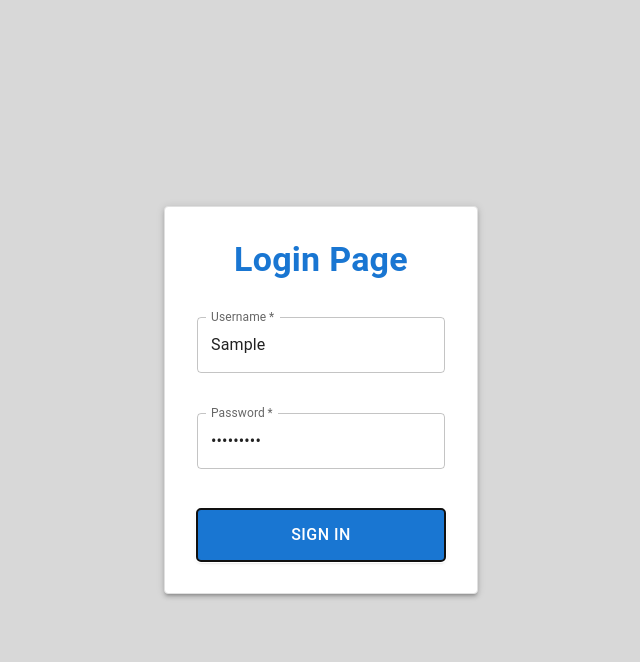
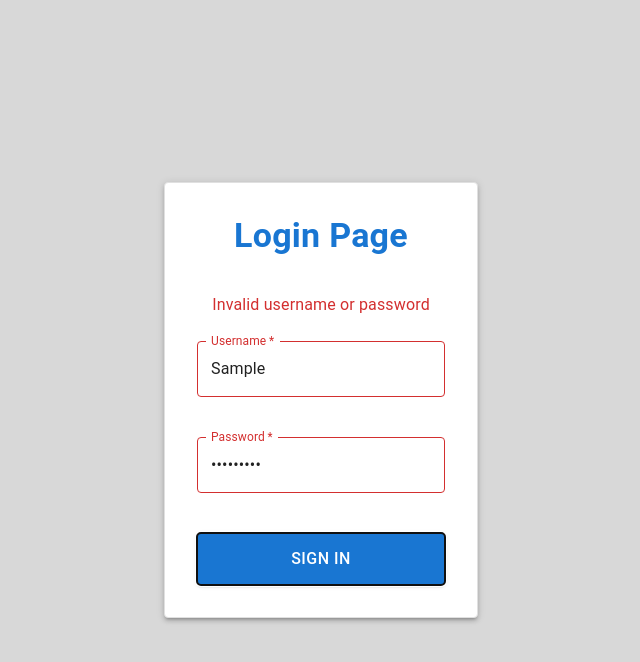
Before and after one commit to jhssilv/crud, a React (Vite) app in the folder frontend/: page /login in a window 1280 px wide. Both pictures are taken after typing "Sample", "Sample123" into the empty fields and a click on the button "SIGN IN". Shown: the top 662 px of the page, without its empty margins (319-959 px from the left). Built offline with nearby package versions, Linux system fonts and the light colour scheme; no server answers.

Commit message:
Added invalid login message

```diff
--- a/frontend/src/components/LoginPage.jsx
+++ b/frontend/src/components/LoginPage.jsx
@@ -1,8 +1,6 @@
-
 import React, { useState } from 'react';
 import { useAuth } from './functions/useAuth.jsx';
 import { useNavigate } from 'react-router-dom';
-
 import {
   Box,
   Typography,
@@ -17,6 +15,7 @@ import {
 const LoginPage = () => {
   const [username, setUsername] = useState('');
   const [password, setPassword] = useState('');
+  const [error, setError] = useState(false); // New state for error
   const theme = useTheme();
   const isMobile = useMediaQuery(theme.breakpoints.down('sm'));
   const { login } = useAuth();
@@ -24,6 +23,7 @@ const LoginPage = () => {
 
   const handleSubmit = async (event) => {
     event.preventDefault();
+    setError(false); // Reset error state on new submission
 
     const payload = {
       username: username.trim(),
@@ -40,16 +40,19 @@ const LoginPage = () => {
         });
 
         if (!response.ok) {
+            setError(true); // Set error state if login fails
             throw new Error('Invalid username or password');
         }
 
+        const data = await response.json(); // Don't forget to parse the response
+        localStorage.setItem('authToken', data.token); // Store token properly
         localStorage.setItem('loggedUser', username);
-        console.log('Olá ', username);
-        login();
+        login(data.user); // Pass user data to auth context
         navigate('/main');
 
     } catch (error) {
         console.error(error);
+        setError(true); // Set error state on any error
     }
   };
 
@@ -95,6 +98,12 @@ const LoginPage = () => {
             Login Page
           </Typography>
 
+          {error && (
+            <Typography color="error" align="center">
+              Invalid username or password
+            </Typography>
+          )}
+
           <TextField
             label="Username"
             variant="outlined"
@@ -102,19 +111,20 @@ const LoginPage = () => {
             onChange={(e) => setUsername(e.target.value)}
             required
             fullWidth
+            error={error} // Add error prop
             sx={{
               '& .MuiOutlinedInput-root': {
                 backgroundColor: 'white',
                 '&.Mui-focused fieldset': {
-                    borderColor: theme.palette.primary.main,
+                  borderColor: error ? theme.palette.error.main : theme.palette.primary.main,
                 },
               },
             }}
             InputLabelProps={{
               sx: {
-                color: 'text.secondary',
+                color: error ? 'error.main' : 'text.secondary',
                 '&.Mui-focused': {
-                    color: theme.palette.primary.main,
+                  color: error ? theme.palette.error.main : theme.palette.primary.main,
                 },
               },
             }}
@@ -128,20 +138,21 @@ const LoginPage = () => {
             onChange={(e) => setPassword(e.target.value)}
             required
             fullWidth
+            error={error} // Add error prop
             sx={{
               '& .MuiOutlinedInput-root': {
                 backgroundColor: 'white',
                 '&.Mui-focused fieldset': {
-                    borderColor: theme.palette.primary.main,
+                  borderColor: error ? theme.palette.error.main : theme.palette.primary.main,
                 },
               },
               mt: 2,
             }}
             InputLabelProps={{
               sx: {
-                color: 'text.secondary',
+                color: error ? 'error.main' : 'text.secondary',
                 '&.Mui-focused': {
-                    color: theme.palette.primary.main,
+                  color: error ? theme.palette.error.main : theme.palette.primary.main,
                 },
               },
             }}
```
Lines whose indentation alone changed are shown as unchanged.
